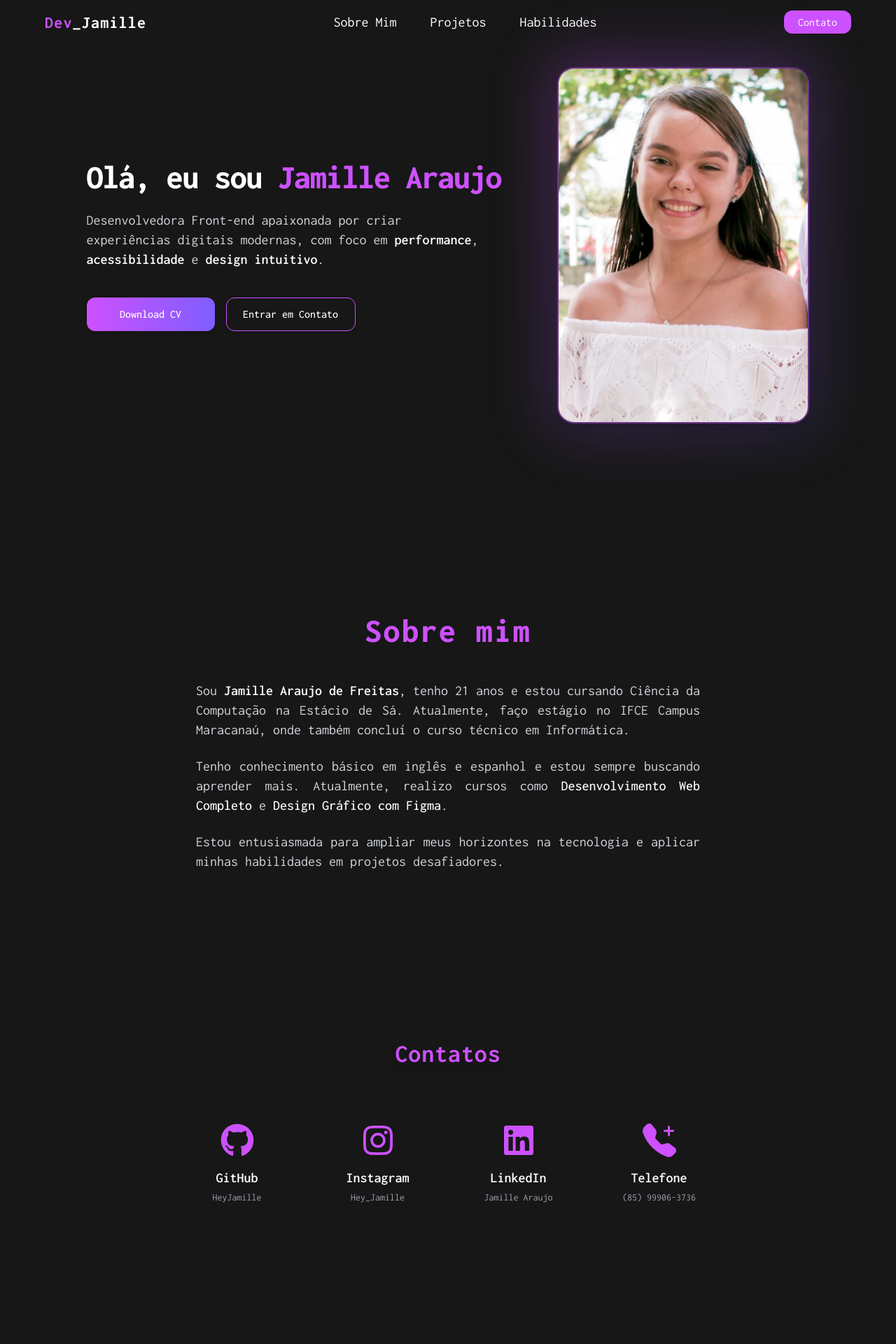
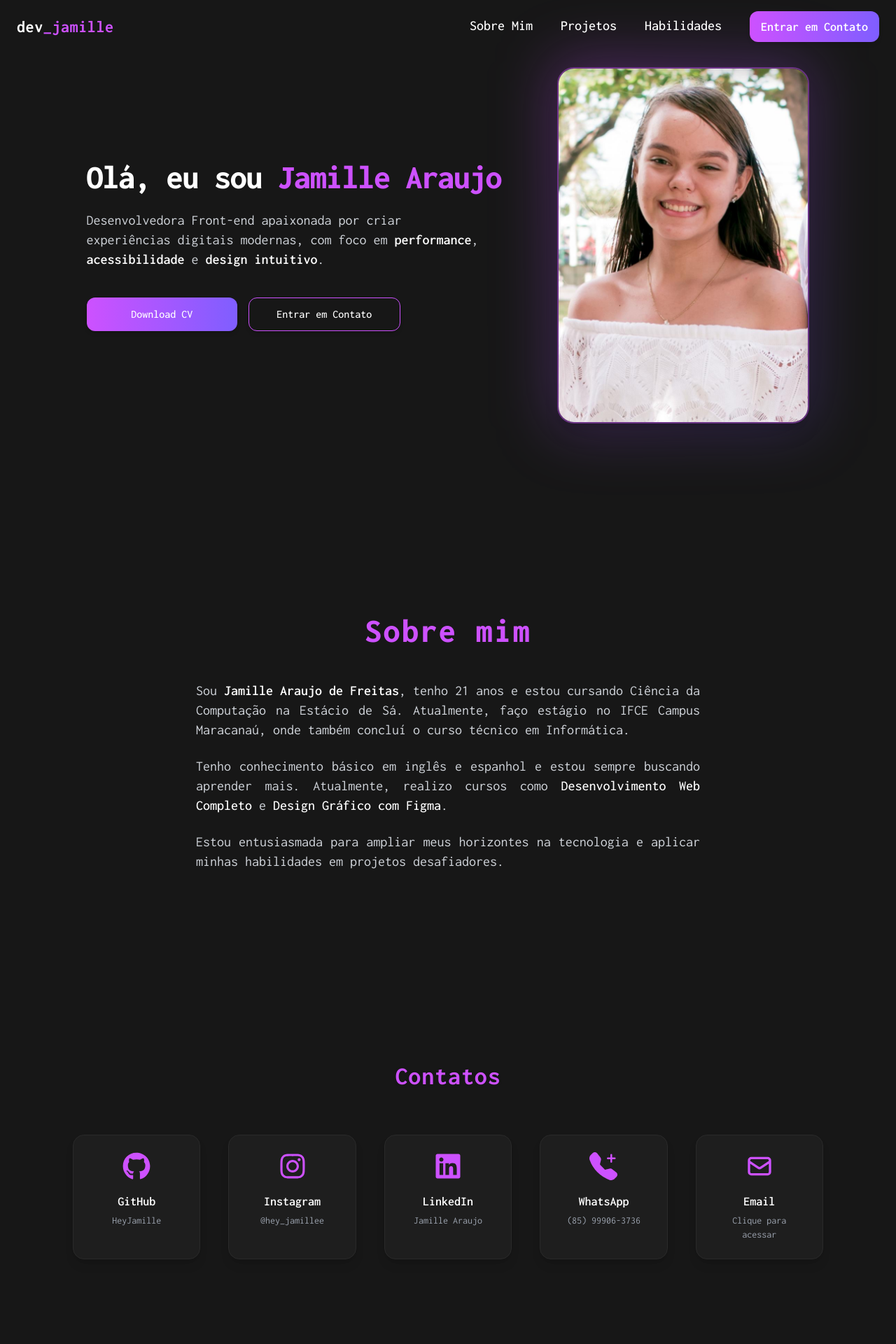
Before and after one commit to HeyJamille/Postfolio2, a React (Create React App) app: page / in a window 1280 px wide. Shown: the top 1920 px of the page at 70% size. Built offline with nearby package versions, Linux system fonts and the light colour scheme; no server answers.

Commit message:
[UPDATE] components update

```diff
--- a/src/components/Menu.jsx
+++ b/src/components/Menu.jsx
@@ -7,7 +7,9 @@ const Menu = () => {
   const [isMenuOpen, setIsMenuOpen] = useState(false);
 
   useEffect(() => {
+    setIsScrolled(window.scrollY > 0);
     const handleScroll = () => setIsScrolled(window.scrollY > 0);
+
     window.addEventListener('scroll', handleScroll);
     return () => window.removeEventListener('scroll', handleScroll);
   }, []);
@@ -18,69 +20,71 @@ const Menu = () => {
 
   const toggleMenu = () => setIsMenuOpen(!isMenuOpen);
 
+  const handleContactClick = () => {
+    setIsMenuOpen(false);
+    window.location.href = '#contact';
+  };
+
   return (
-    <nav
-      className={`fixed top-0 left-0 w-full z-50 px-6 py-4 transition-all duration-300
-        ${isScrolled ? 'bg-black/70 backdrop-blur-md shadow-md' : 'bg-transparent'}
-        flex items-center justify-between md:px-16`}
-    >
-      {/* Logo */}
-      <div className="text-[#cd51ff] font-bold text-2xl tracking-wider">
-        Dev<span className="text-white">_Jamille</span>
-      </div>
+    <nav className={`fixed top-0 left-0 w-full z-50 px-6 py-4 flex items-center justify-between transition-all duration-300 ${
+      isScrolled ? 'bg-black/50 backdrop-blur-md border-b border-white/10' : ''
+    }`}>
+      {/* Título */}
+      <a href="#" className="text-white text-2xl font-bold tracking-wide">
+        dev<span className="text-[#cd51ff]">_jamille</span>
+      </a>
 
-      {/* Botão menu mobile */}
-      <button className="text-white md:hidden z-50" onClick={toggleMenu}>
-        {isMenuOpen ? <MdClose className="h-8 w-8" /> : <IoIosMenu className="h-8 w-8" />}
+      {/* Mobile Button */}
+      <button className="text-white text-3xl md:hidden" onClick={toggleMenu}>
+        {isMenuOpen ? <MdClose className="w-8 h-8" /> : <IoIosMenu className="w-8 h-8" />}
       </button>
 
-      {/* Menu Desktop */}
-      <div className="hidden md:flex items-center justify-center flex-1">
-        <ul className="flex gap-12">
-          <MenuItem id="#about" text="Sobre Mim" />
-          <MenuItem id="#projects" text="Projetos" />
-          <MenuItem id="#skills" text="Habilidades" />
-        </ul>
-      </div>
+      {/* Desktop Menu */}
+      <ul className="hidden md:flex gap-10 text-white text-lg font-medium items-center">
+        <MenuItem id="#about" text="Sobre Mim" />
+        <MenuItem id="#projects" text="Projetos" />
+        <MenuItem id="#skills" text="Habilidades" />
+        {/* Botão Contato desktop */}
+        <li>
+          <button
+            onClick={handleContactClick}
+            className="px-4 py-2 rounded-xl bg-gradient-to-r from-[#cd51ff] to-[#7f5eff] text-white font-semibold shadow-md
+              hover:scale-105 hover:shadow-xl transition-transform duration-300
+              focus:outline-none focus:ring-2 focus:ring-[#cd51ff] focus:ring-offset-2"
+          >
+            Entrar em Contato
+          </button>
+        </li>
+      </ul>
 
-      {/* Botão "Contato" no desktop */}
-      <div className="hidden md:block">
-        <a href="#contact" className="px-5 py-2 rounded-xl bg-[#cd51ff] text-white hover:brightness-110 transition">
-          Contato
-        </a>
-      </div>
-
-      {/* Menu Mobile */}
-      <div
-        className={`fixed inset-0 bg-[#171717] text-white transform transition-transform duration-500 ease-in-out
-          ${isMenuOpen ? 'translate-x-0' : 'translate-x-full'} flex flex-col items-center justify-center gap-8 md:hidden`}
-      >
+      {/* Mobile Menu */}
+      <div className={`fixed inset-0 bg-[#171717] flex flex-col items-center justify-center gap-10 transition-transform duration-500 md:hidden ${
+        isMenuOpen ? 'translate-x-0' : 'translate-x-full'
+      }`}>
         <MenuItem id="#about" text="Sobre Mim" onClick={toggleMenu} />
         <MenuItem id="#projects" text="Projetos" onClick={toggleMenu} />
         <MenuItem id="#skills" text="Habilidades" onClick={toggleMenu} />
-        <a
-          href="#contact"
-          onClick={toggleMenu}
-          className="text-lg font-semibold bg-[#cd51ff] px-6 py-2 rounded-lg"
+        {/* Botão Contato mobile */}
+        <button
+          onClick={handleContactClick}
+          className="px-6 py-3 rounded-xl bg-gradient-to-r from-[#cd51ff] to-[#7f5eff] text-white font-semibold shadow-md
+            hover:scale-105 hover:shadow-xl transition-transform duration-300
+            focus:outline-none focus:ring-2 focus:ring-[#cd51ff] focus:ring-offset-2"
         >
           Entrar em Contato
-        </a>
+        </button>
       </div>
     </nav>
   );
 };
 
 const MenuItem = ({ text, id, onClick }) => (
-  <div className="relative group">
-    <a
-      href={id}
-      onClick={onClick}
-      className="text-white text-lg md:text-xl transition duration-300 hover:text-[#cd51ff]"
-    >
+  <li className="relative group list-none">
+    <a href={id} className="text-white text-[20px]" onClick={onClick}>
       {text}
     </a>
-    <span className="absolute left-0 -bottom-1 w-0 h-0.5 bg-[#cd51ff] group-hover:w-full transition-all duration-500"></span>
-  </div>
+    <div className="w-full h-0.5 bg-[#cd51ff] transform scale-x-0 group-hover:scale-x-100 transition-transform duration-500 origin-left"></div>
+  </li>
 );
 
 export default Menu;
--- a/src/pages/Contacts.jsx
+++ b/src/pages/Contacts.jsx
@@ -2,45 +2,73 @@ import React from 'react';
 import { useInView } from 'react-intersection-observer';
 
 // Icons
-import { FaGithub } from "react-icons/fa";
-import { FaInstagram } from "react-icons/fa";
-import { FaLinkedin } from "react-icons/fa";
+import { FaGithub, FaInstagram, FaLinkedin } from "react-icons/fa";
 import { BsTelephonePlusFill } from "react-icons/bs";
+import { HiOutlineMail } from "react-icons/hi"; // <-- Novo ícone de email
 
 const Contacts = () => {
   const { ref, inView } = useInView({ triggerOnce: true });
 
   const contacts = [
-    { link: 'https://github.com/HeyJamille', icon: <FaGithub className="h-12 w-12" />, app: 'GitHub', account: 'HeyJamille' },
-    { link: 'https://www.instagram.com/hey_jamillee/', icon: <FaInstagram className="h-12 w-12" />, app: 'Instagram', account: 'Hey_Jamille' },
-    { link: 'https://www.linkedin.com/in/jamille-araujo-1060a01a3/', icon: <FaLinkedin className="h-12 w-12" />, app: 'LinkedIn', account: 'Jamille Araujo' },
-    { link: 'https://wa.me/5585999063736', icon: <BsTelephonePlusFill className="h-12 w-12" />, app: 'Telefone', account: '(85) 99906-3736' },
+    {
+      link: 'https://github.com/HeyJamille',
+      icon: <FaGithub className="h-10 w-10" />,
+      app: 'GitHub',
+      account: 'HeyJamille',
+    },
+    {
+      link: 'https://www.instagram.com/hey_jamillee/',
+      icon: <FaInstagram className="h-10 w-10" />,
+      app: 'Instagram',
+      account: '@hey_jamillee',
+    },
+    {
+      link: 'https://www.linkedin.com/in/jamille-araujo-1060a01a3/',
+      icon: <FaLinkedin className="h-10 w-10" />,
+      app: 'LinkedIn',
+      account: 'Jamille Araujo',
+    },
+    {
+      link: 'https://wa.me/5585999063736',
+      icon: <BsTelephonePlusFill className="h-10 w-10" />,
+      app: 'WhatsApp',
+      account: '(85) 99906-3736',
+    },
+    {
+      link: 'mailto:jamillearaujo.dev@gmail.com', // <-- link mailto:
+      icon: <HiOutlineMail className="h-10 w-10" />,
+      app: 'Email',
+      account: 'Clique para acessar',
+    },
   ];
 
   return (
     <article
       ref={ref}
-      className={`max-w-5xl mx-auto py-16 px-6
-        flex flex-col items-center transition-all duration-700 ease-in-out
-        ${inView ? 'opacity-100 translate-y-0' : 'opacity-0 translate-y-10'}`}
+      className={`px-6 py-24 transition-all duration-700 ease-in-out ${inView ? 'opacity-100 translate-y-0' : 'opacity-0 translate-y-10'}`}
       aria-labelledby="contacts-title"
     >
-      <h2 id="contacts-title" className="text-4xl font-bold text-[#cd51ff] mb-14 tracking-wide drop-shadow-lg">
+      <h2
+        id="contacts-title"
+        className="text-4xl font-bold text-[#cd51ff] mb-16 tracking-wide text-center drop-shadow"
+      >
         Contatos
       </h2>
 
-      <section className="grid grid-cols-1 sm:grid-cols-2 md:grid-cols-4 gap-12 w-full">
+      <section className="mx-auto grid grid-cols-1 sm:grid-cols-2 md:grid-cols-4 lg:grid-cols-5 gap-10">
         {contacts.map(({ link, icon, app, account }, index) => (
           <a
             key={index}
             href={link}
             target="_blank"
             rel="noopener noreferrer"
-            className="flex flex-col items-center rounded-2xl p-6 hover:scale-105 transition-transform duration-300 cursor-pointer"
+            className="flex flex-col items-center bg-[#1e1e1e] border border-[#2a2a2a] rounded-2xl p-6 shadow-lg hover:shadow-purple-500/30 transition-all duration-300 hover:scale-105 group"
             aria-label={`Link para ${app}`}
           >
-            <div className="text-[#cd51ff] mb-4">{icon}</div>
-            <h3 className="text-xl font-semibold text-white mb-1">{app}</h3>
+            <div className="text-[#cd51ff] mb-4 group-hover:scale-110 transition-transform">
+              {icon}
+            </div>
+            <h3 className="text-lg font-semibold text-white mb-1">{app}</h3>
             <p className="text-gray-400 text-sm text-center">{account}</p>
           </a>
         ))}
--- a/src/pages/Informations.jsx
+++ b/src/pages/Informations.jsx
@@ -1,10 +1,10 @@
-import React, { useRef } from 'react';
+import React from 'react';
 import { useInView } from 'react-intersection-observer';
 import foto from '../assets/foto_jamille.jpeg';
-import curriculo from '../assets/Currículo DEV - Jamille Araujo.pdf'
+import curriculo from '../assets/Currículo DEV - Jamille Araujo.pdf';
+
 export const Informations = () => {
   const { ref, inView } = useInView({ triggerOnce: true });
-  const animationRef = useRef();
 
   return (
     <section
@@ -13,43 +13,44 @@ export const Informations = () => {
     >
       {/* Texto e botões */}
       <div
-        ref={animationRef}
-        className={`flex flex-col items-center lg:items-start text-center lg:text-left gap-6 transition-all duration-1000 ease-in-out transform
+        className={`flex flex-col justify-center items-center lg:items-start gap-6 transition-all duration-1000 ease-in-out transform
           ${inView ? 'opacity-100 translate-y-0' : 'opacity-0 translate-y-10'}
         `}
       >
-        <h1 className="text-4xl md:text-5xl font-extrabold text-white leading-tight tracking-tight">
+        <h1 className="text-4xl md:text-5xl font-extrabold text-white leading-tight tracking-tight text-center lg:text-left">
           Olá, eu sou <span className="text-[#cd51ff]">Jamille Araujo</span>
         </h1>
 
-        <p className="text-lg md:text-xl text-gray-300 max-w-xl leading-relaxed">
+        <p className="text-lg text-justify md:text-xl text-gray-300 max-w-xl leading-relaxed md:text-center lg:text-left">
           Desenvolvedora Front-end apaixonada por criar experiências digitais modernas, com foco em <span className="text-white font-semibold">performance</span>, <span className="text-white font-semibold">acessibilidade</span> e <span className="text-white font-semibold">design intuitivo</span>.
         </p>
 
-        <div className="flex flex-col sm:flex-row gap-4 w-full max-w-sm mt-4">
+        <div className="flex flex-col sm:flex-row justify-start items-start gap-4 mt-4 w-full max-w-md">
           <a
             href={curriculo}
-            download
-            className="flex-1 h-12 rounded-xl bg-gradient-to-r from-[#cd51ff] to-[#7f5eff] text-white font-medium flex items-center justify-center shadow-md hover:scale-105 hover:shadow-xl transition-transform"
+            download="Curriculo_Jamille_Araujo.pdf"
+            className="w-full px-6 py-3 rounded-xl bg-gradient-to-r from-[#cd51ff] to-[#7f5eff] text-white font-medium flex items-center justify-center shadow-md hover:scale-105 hover:shadow-xl transition-transform lg:h-12"
           >
             Download CV
           </a>
           <a
             href="#contact"
-            className="flex-1 h-12 rounded-xl border border-[#cd51ff] text-white font-medium flex items-center justify-center shadow-md hover:bg-[#cd51ff]/10 hover:scale-105 hover:shadow-lg transition-transform"
+            className="w-full px-6 py-3 rounded-xl border border-[#cd51ff] text-white font-medium flex items-center justify-center shadow-md hover:bg-[#cd51ff]/10 hover:scale-105 hover:shadow-lg transition-transform lg:h-12"
           >
             Entrar em Contato
           </a>
         </div>
+
+
       </div>
 
       {/* Imagem */}
       <div className="relative w-full max-w-[320px] md:max-w-[360px] flex-shrink-0 group">
-        <div className="absolute inset-0 rounded-3xl bg-gradient-to-br from-[#cd51ff]/30 to-[#7f5eff]/20 blur-2xl scale-105 group-hover:scale-110 transition-transform duration-700 z-0" />
+        <div className="absolute inset-0 rounded-3xl bg-gradient-to-br from-[#cd51ff]/30 to-[#7f5eff]/20 blur-2xl scale-105 group-hover:scale-110 transition-transform duration-700" />
         <img
           src={foto}
           alt="Jamille Araujo"
-          className="relative z-10 rounded-3xl w-full shadow-xl border-[2px] border-[#cd51ff]/40 hover:scale-105 transition-transform duration-500"
+          className="relative rounded-3xl w-full shadow-xl border-[2px] border-[#cd51ff]/40 hover:scale-105 transition-transform duration-500"
         />
       </div>
     </section>
--- a/src/pages/Skills.jsx
+++ b/src/pages/Skills.jsx
@@ -16,13 +16,13 @@ const Skills = () => {
     <article
       id="skills"
       ref={ref}
-      className="mb-20 xl:mx-auto max-w-6xl px-6"
+      className="mx-auto px-6 py-20"
     >
       <h1 className="text-[#cd51ff] text-center text-4xl font-semibold mb-10 drop-shadow-lg">
         Habilidades
       </h1>
 
-      <section className="flex justify-center flex-wrap gap-8">
+      <section className="grid grid-cols-2 sm:grid-cols-3 md:grid-cols-4 lg:grid-cols-6 gap-12">
         <SkillIcon icon={<IoLogoHtml5 />} text="HTML5" color="#E34F26" />
         <SkillIcon icon={<IoLogoCss3 />} text="CSS3" color="#1572B6" />
         <SkillIcon icon={<IoLogoJavascript />} text="JavaScript" color="#F7DF1E" />
```
